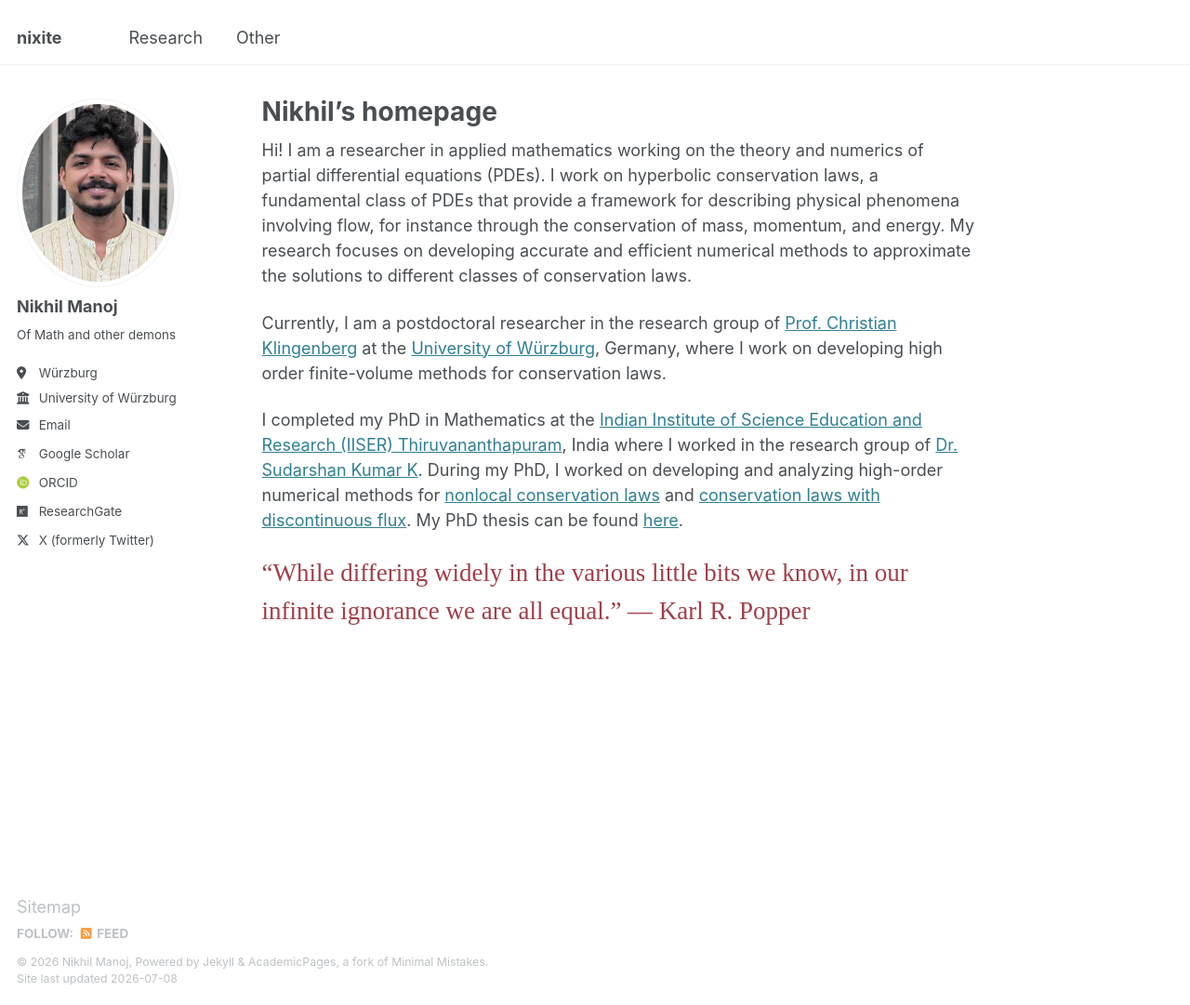
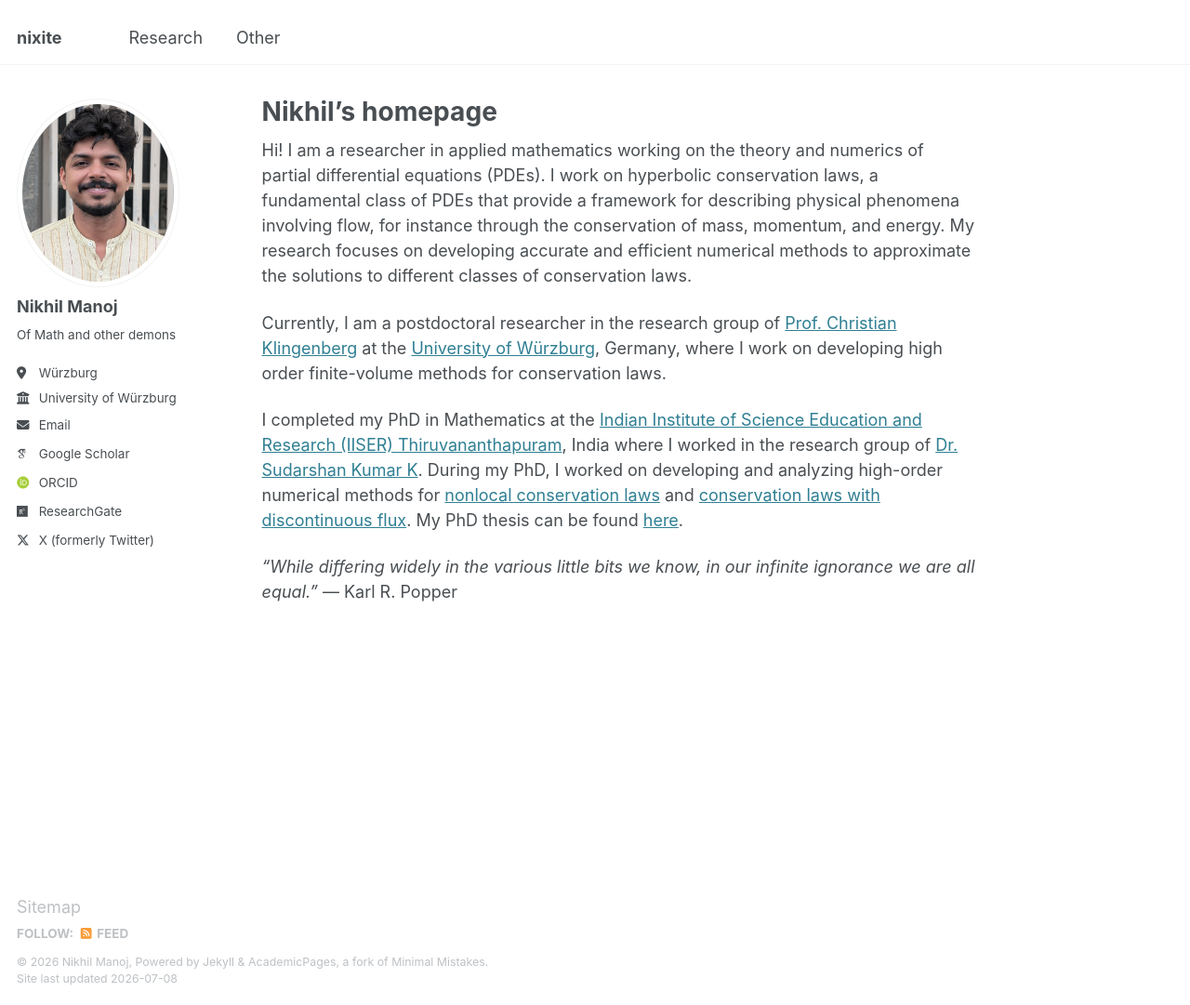
Before and after one commit to nikhil0597/nikhil0597.github.io, a Jekyll site: the page built from _pages/about.md, in a window 1280 px wide and 1081 px high. Shown: the whole window at 93% size. Built offline with Jekyll 4.4.1, drawn with Linux system fonts in a browser that asks for light colours; some web fonts are replaced.

Commit message:
Update about.md

```diff
--- a/_pages/about.md
+++ b/_pages/about.md
@@ -16,7 +16,4 @@ I completed my PhD in Mathematics at the [Indian Institute of Science Education
 
 
 
-<span style="font-family: 'Brush Script MT', cursive; font-size: 1.5em; color:#A23E48; display: block; margin-top: 20px;">
-  “While differing widely in the various little bits we know, in our infinite ignorance we are all equal.”
-  ― Karl R. Popper
-</span>
+*"While differing widely in the various little bits we know, in our infinite ignorance we are all equal."* — Karl R. Popper
```
